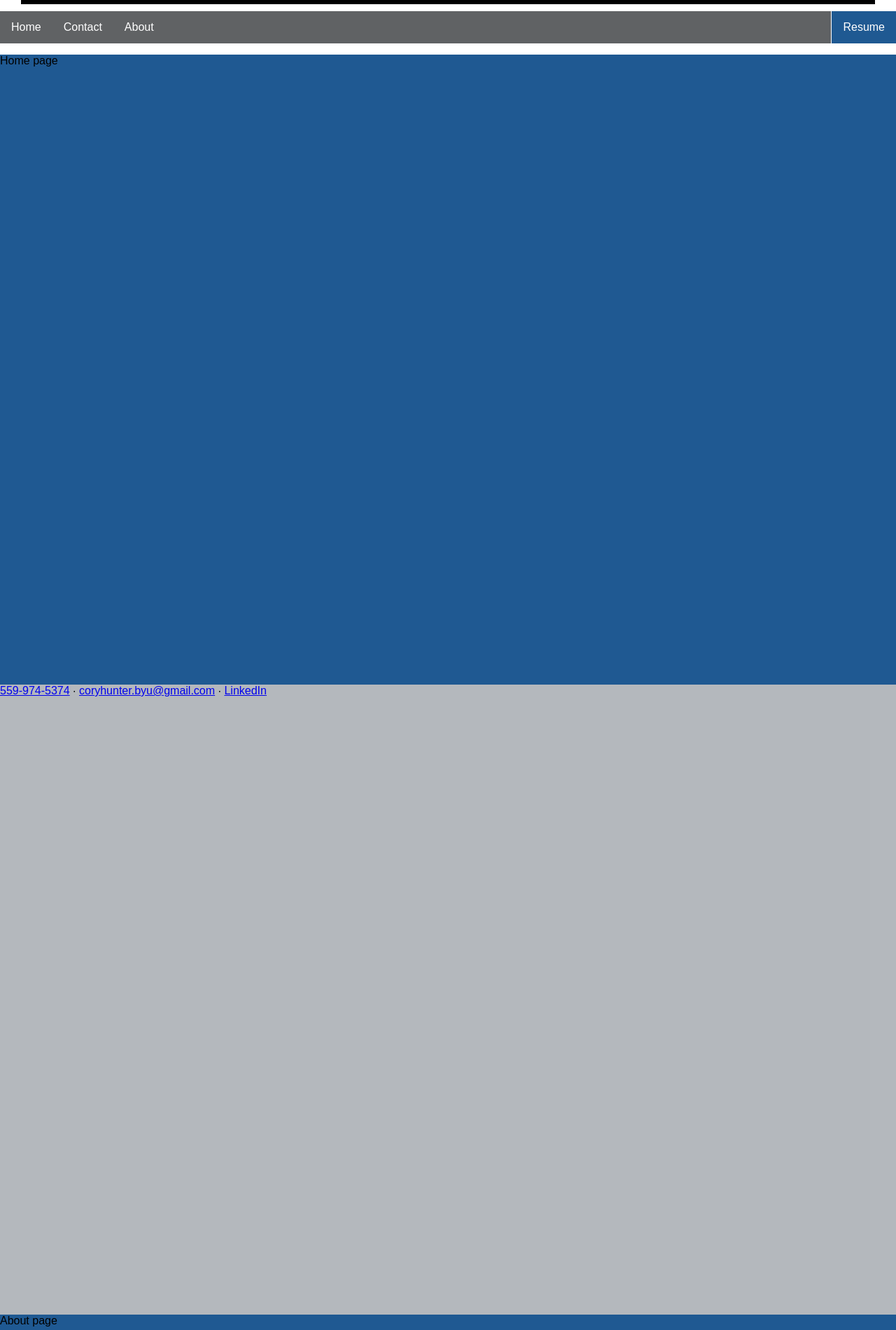
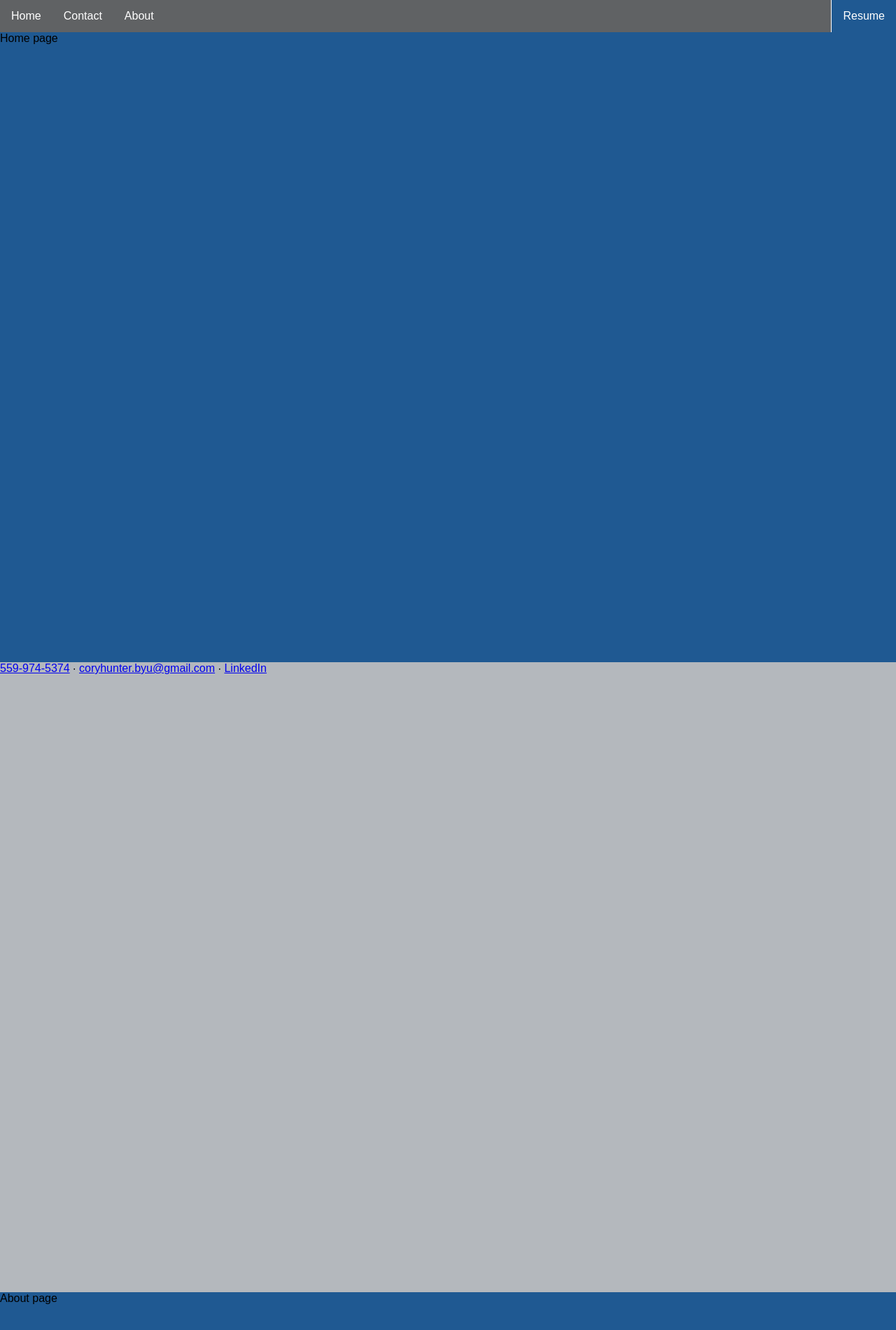
Before and after one commit to layniecalderwood/coryrhunter.com, a Jekyll site: the page built from index.md, in a window 1280 px wide. Shown: the part 500-2400 px from the top of the page at 70% size. Built offline with Jekyll 4.4.1, drawn with Linux system fonts in a browser that asks for light colours; our own code applies the rules of GitHub Pages for plain Markdown files.

Commit message:
almost there

```diff
--- a/_layouts/default.html
+++ b/_layouts/default.html
@@ -53,7 +53,7 @@ header div {
   color: rgba(0, 0, 0, 0);
   font-size: 15px;
   text-align: right;
-  padding: 80px;
+  padding: 100px;
   background-color: black;
 }
 
@@ -71,6 +71,7 @@ nav ul {
   padding: 0;
   background-color: #606264;
   overflow: hidden;
+  margin: 0;
 }
 
 nav {
```
